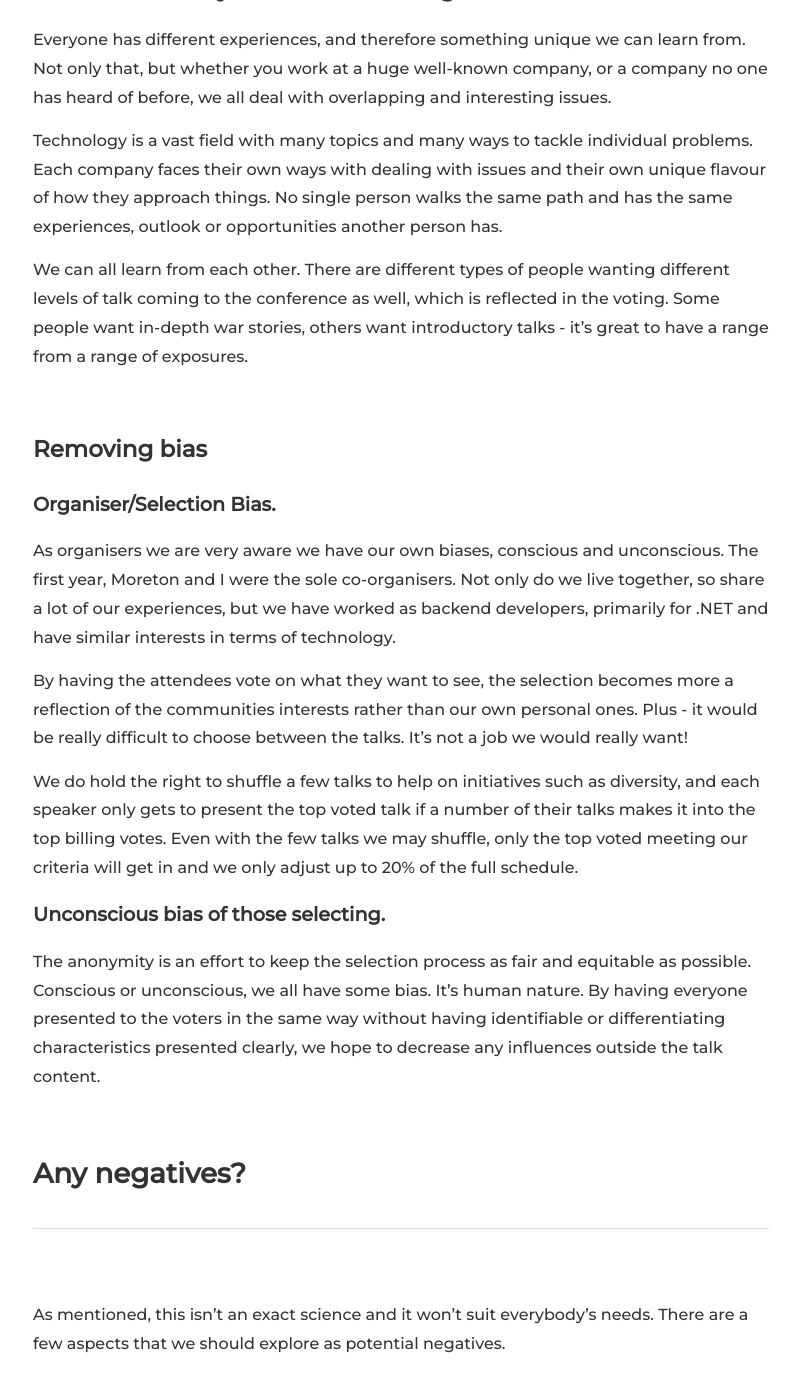
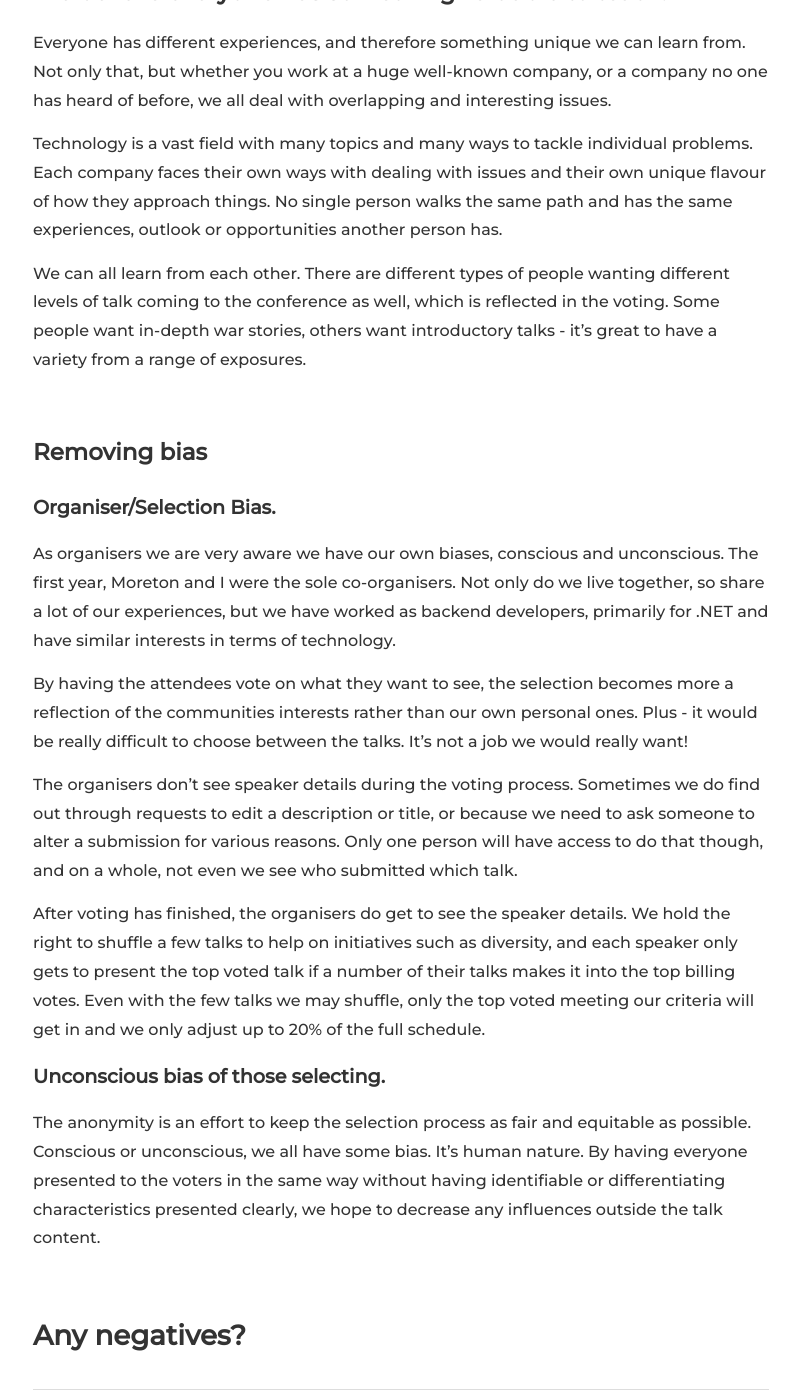
Before and after one commit to DDDEastMidlandsLimited/dddem-blog, a Jekyll site: the page built from _posts/2019-12-01-submission-process.md, in a window 1280 px wide and 1400 px high, scrolled down 3342 px. Shown: the whole window, without its empty margins (239-1039 px from the left). Built offline with Jekyll 4.4.1, drawn with Linux system fonts in a browser that asks for light colours; nearby versions of some CDN libraries.

Commit message:
A few fixes

```diff
--- a/_posts/2019-12-01-submission-process.md
+++ b/_posts/2019-12-01-submission-process.md
@@ -71,7 +71,7 @@ As we want our speakers to feel comfortable and prepared, and for our attendees
 
 Our speakers and volunteers were invited to a speakers workshop to help with presentation and slide creation. It is a fantastic, hands-on workshop lead by <a href="https://dylanbeattie.net/" target="_blank">Dylan Beattie</a>. To find out more check out <a href="https://blog.dddeastmidlands.com/2019/07/08/recappin-post.html" target="_blank">this blog by Riz who attended the day.</a>
 
-##### Mentoring.
+<strong>Mentoring.</strong>
 
 We offer mentorship by experienced, international speakers to those who request it. This is a person to reach out to for whatever guidance is needed relating to presenting and preparing for the conference.
 
@@ -87,7 +87,7 @@ Everyone has different experiences, and therefore something unique we can learn
 
 Technology is a vast field with many topics and many ways to tackle individual problems. Each company faces their own ways with dealing with issues and their own unique flavour of how they approach things. No single person walks the same path and has the same experiences, outlook or opportunities another person has.
 
-We can all learn from each other. There are different types of people wanting different levels of talk coming to the conference as well, which is reflected in the voting. Some people want in-depth war stories, others want introductory talks - it's great to have a range from a range of exposures.
+We can all learn from each other. There are different types of people wanting different levels of talk coming to the conference as well, which is reflected in the voting. Some people want in-depth war stories, others want introductory talks - it's great to have a variety from a range of exposures.
 
 <br/>
 
@@ -99,7 +99,9 @@ As organisers we are very aware we have our own biases, conscious and unconsciou
 
 By having the attendees vote on what they want to see, the selection becomes more a reflection of the communities interests rather than our own personal ones. Plus - it would be really difficult to choose between the talks. It's not a job we would really want!
 
-We do hold the right to shuffle a few talks to help on initiatives such as diversity, and each speaker only gets to present the top voted talk if a number of their talks makes it into the top billing votes. Even with the few talks we may shuffle, only the top voted meeting our criteria will get in and we only adjust up to 20% of the full schedule.
+The organisers don't see speaker details during the voting process. Sometimes we do find out through requests to edit a description or title, or because we need to ask someone to alter a submission for various reasons. Only one person will have access to do that though, and on a whole, not even we see who submitted which talk.
+
+After voting has finished, the organisers do get to see the speaker details. We hold the right to shuffle a few talks to help on initiatives such as diversity, and each speaker only gets to present the top voted talk if a number of their talks makes it into the top billing votes. Even with the few talks we may shuffle, only the top voted meeting our criteria will get in and we only adjust up to 20% of the full schedule.
 
 #### Unconscious bias of those selecting.
 
@@ -116,7 +118,7 @@ As mentioned, this isn't an exact science and it won't suit everybody's needs. T
 
 <br/>
 
-<strong>Can't pick based on workplace, speaking reputation or known experience.</strong>
+### Can't pick based on workplace, speaking reputation or known experience.
 
 Some people like to attend conferences or talks based on the reputation of the speakers. Speaking is a skill which some lucky people have a talent for, but most have to rehearse and refine.
 
```
